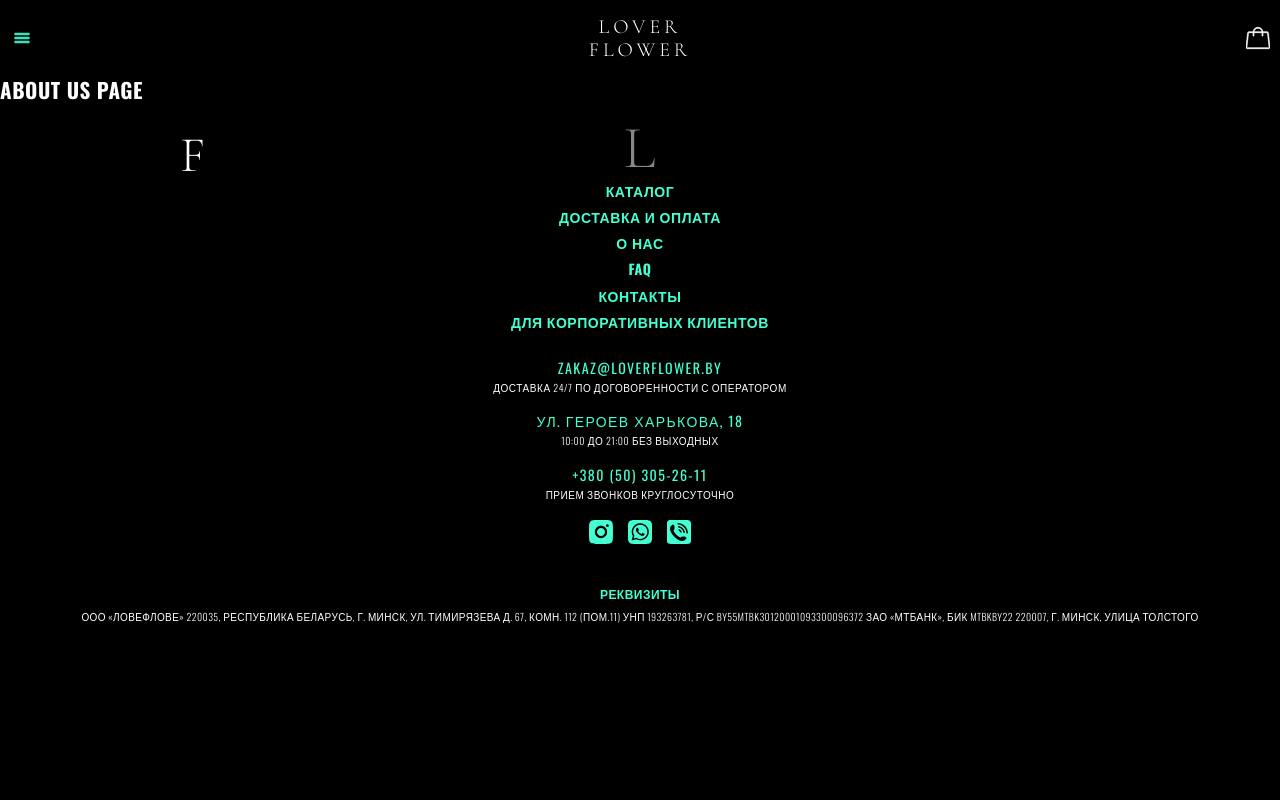
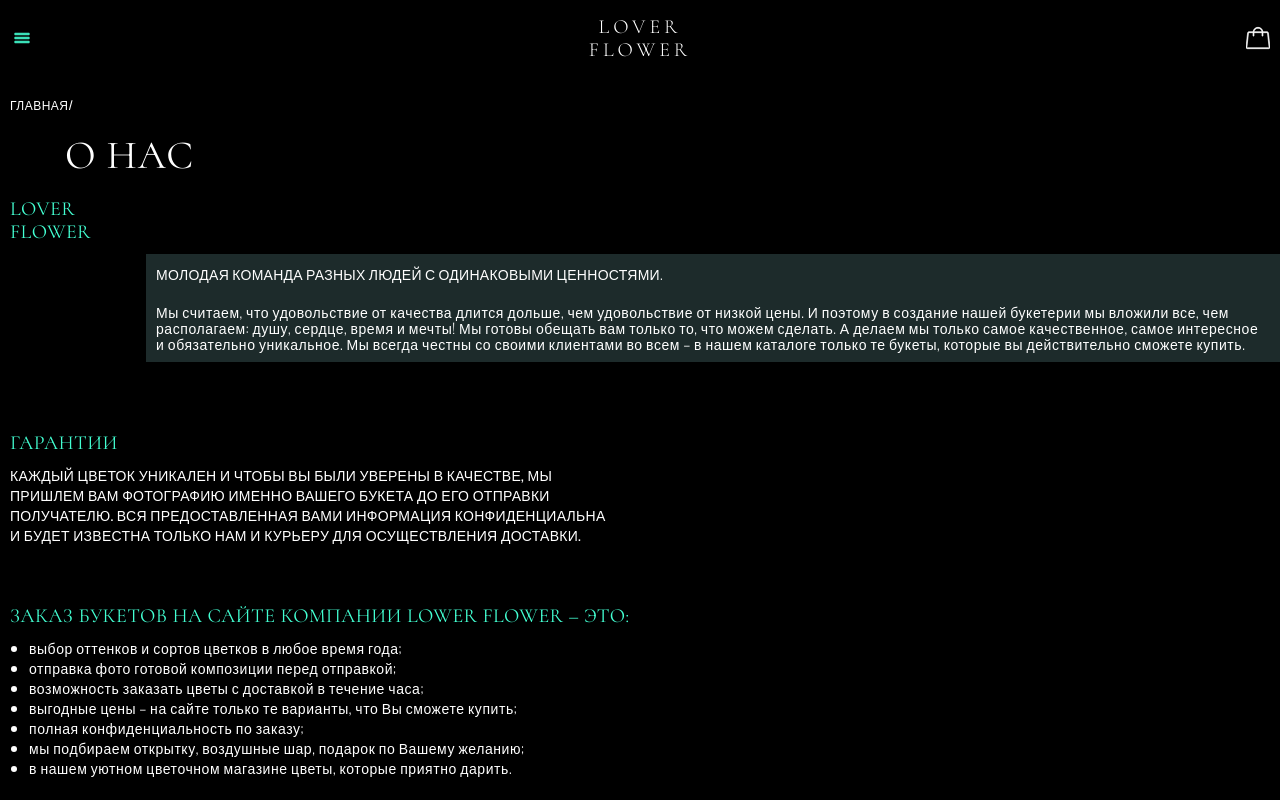
Before and after one commit to AlexRose2603/flowers-project, a React (Vite) app: page /about-us in a window 1280 px wide. Shown: the top 800 px of the page. Built offline with nearby package versions, Linux system fonts and the light colour scheme.

Commit message:
About us

```diff
--- a/src/components/SharedLayout/Burger/Burger.styled.jsx
+++ b/src/components/SharedLayout/Burger/Burger.styled.jsx
@@ -6,7 +6,7 @@
   height: 100vh;
   position: fixed;
   top: 0;
-  z-index: 2;
+  z-index: 20;
   overflow: hidden;
   background-color: #23323f;
   padding: 0 10px;
--- a/src/pages/AboutUs/AboutUs.jsx
+++ b/src/pages/AboutUs/AboutUs.jsx
@@ -1,9 +1,78 @@
 import Footer from "../../components/Footer/Footer";
+import { Container } from "../DeliveryPayment/Delivery.styled";
+import {
+  BoxName,
+  InfoBox,
+  InfoBox2,
+  InfoBox3,
+  Item,
+  LinkToMain,
+  List,
+  Paragraph,
+  Paragraph2,
+  Paragraph3,
+  Part1,
+  Part2,
+  SubTitle,
+  Title,
+} from "./AboutUs.styled";
 
 const AboutUs = () => {
   return (
     <>
-      <h2>About us page</h2>
+      <Container>
+        <LinkToMain to="/">главная/</LinkToMain>
+        <Title>о нас</Title>
+        <SubTitle>Lover flower</SubTitle>
+        <InfoBox>
+          <Part1>молодая команда разных людей с одинаковыми ценностями.</Part1>
+          <Part2>
+            Мы считаем, что удовольствие от качества длится дольше, чем
+            удовольствие от низкой цены. И поэтому в создание нашей букетерии мы
+            вложили все, чем располагаем: душу, сердце, время и мечты! Мы готовы
+            обещать вам только то, что можем сделать. А делаем мы только самое
+            качественное, самое интересное и обязательно уникальное. Мы всегда
+            честны со своими клиентами во всем – в нашем каталоге только те
+            букеты, которые вы действительно сможете купить.
+          </Part2>
+        </InfoBox>
+        <InfoBox2>
+          <BoxName>гарантии</BoxName>
+          <Paragraph>
+            Каждый цветок уникален и чтобы вы были уверены в качестве, мы
+            пришлем вам фотографию именно вашего букета до его отправки
+            получателю. Вся предоставленная Вами информация конфиденциальна и
+            будет известна только нам и курьеру для осуществления доставки.
+          </Paragraph>
+        </InfoBox2>
+        <InfoBox3>
+          <BoxName>Заказ букетов на сайте компании Lower Flower – это:</BoxName>
+          <List>
+            <Item>выбор оттенков и сортов цветков в любое время года;</Item>
+            <Item>отправка фото готовой композиции перед отправкой;</Item>
+            <Item>возможность заказать цветы с доставкой в течение часа;</Item>
+            <Item>
+              выгодные цены – на сайте только те варианты, что Вы сможете
+              купить;
+            </Item>
+            <Item>полная конфиденциальность по заказу;</Item>
+            <Item>
+              мы подбираем открытку, воздушные шар, подарок по Вашему желанию;
+            </Item>
+            <Item>
+              в нашем уютном цветочном магазине цветы, которые приятно дарить.
+            </Item>
+          </List>
+        </InfoBox3>
+        <Paragraph2>
+          Природная гармония цвета, неповторимость бутонов и Ваши чувства в
+          нежных лепестках не оставят никого равнодушным.
+        </Paragraph2>
+        <Paragraph3>
+          Вы выбираете и заказываете цветочный сюрприз, а мы вкладываем в него
+          душу!
+        </Paragraph3>
+      </Container>
       <Footer />
     </>
   );
--- /dev/null
+++ b/src/pages/AboutUs/AboutUs.styled.jsx
@@ -0,0 +1,107 @@
+import { NavLink } from "react-router-dom";
+import styled from "styled-components";
+
+export const LinkToMain = styled(NavLink)`
+  color: white;
+  font-size: 12px;
+  letter-spacing: 0.48px;
+  display: inline-block;
+  margin-top: 20px;
+  margin-bottom: 20px;
+  position: relative;
+  z-index: 5;
+`;
+
+export const Title = styled.h2`
+  font-size: 40px;
+  font-family: "Cormorant", serif;
+  font-weight: 400;
+  letter-spacing: 0.8px;
+  margin-bottom: 20px;
+  margin-left: 55px;
+`;
+
+export const InfoBox = styled.div`
+  padding: 10px;
+  background-color: #1d2b2b;
+  width: 90%;
+  margin: 0 -10px 70px auto;
+`;
+
+export const SubTitle = styled.h3`
+  color: #43ffd2;
+  font-size: 20px;
+  font-family: "Cormorant", serif;
+  font-weight: 400;
+  letter-spacing: 0.4px;
+  width: 81px;
+  margin-bottom: 10px;
+`;
+
+export const Part1 = styled.p`
+  font-weight: 300;
+  letter-spacing: 0.28px;
+  margin-bottom: 20px;
+  line-height: 20px;
+`;
+
+export const Part2 = styled.p`
+  font-weight: 300;
+  text-transform: none;
+`;
+
+export const InfoBox2 = styled.div`
+  margin-bottom: 60px;
+`;
+
+export const BoxName = styled.h4`
+  color: #43ffd2;
+  font-size: 20px;
+  font-family: "Cormorant", serif;
+  font-weight: 400;
+  letter-spacing: 0.4px;
+  margin-bottom: 10px;
+
+  @media screen and (min-width: 320px) and (max-width: 480px) {
+    width: 250px;
+  }
+`;
+
+export const Paragraph = styled.p`
+  letter-spacing: 0.28px;
+  line-height: 20px;
+  max-width: 600px;
+`;
+
+export const InfoBox3 = styled.div`
+  margin-bottom: 66px;
+`;
+
+export const List = styled.ul`
+  list-style: inside;
+  list-style-position: outside;
+  margin-left: 19px;
+`;
+export const Item = styled.li`
+  line-height: 20px;
+  font-weight: 300;
+  text-transform: none;
+`;
+
+export const Paragraph2 = styled.p`
+  font-size: 20px;
+  font-family: "Cormorant", serif;
+  font-weight: 400;
+  letter-spacing: 0.4px;
+  margin-bottom: 24px;
+`;
+
+export const Paragraph3 = styled.p`
+  font-weight: 300;
+  letter-spacing: 0.28px;
+  margin-bottom: 110px;
+
+  @media screen and (min-width: 320px) and (max-width: 480px) {
+    width: 182px;
+  }
+`;
--- a/src/pages/DeliveryPayment/Delivery.styled.jsx
+++ b/src/pages/DeliveryPayment/Delivery.styled.jsx
@@ -2,7 +2,57 @@
 
 export const Container = styled.div`
   padding: 0 10px;
-  background-image: url();
+`;
+export const Ellipse = styled.img`
+  position: absolute;
+  margin-left: -10px;
+`;
+
+export const Pion = styled.img`
+  /* position: absolute; */
+  height: 150px;
+  width: 130px;
+  margin-left: auto;
+  margin-right: -10px;
+  display: inline-flex;
+  justify-content: end;
+  align-items: flex-end;
+`;
+export const EllipseCard = styled.img`
+  position: absolute;
+  transform: rotate(-71.86deg);
+  transform-origin: 0 0;
+  background: #6b535f;
+  box-shadow: 10px 10px 20px;
+  border-radius: 9999px;
+  filter: blur(90px);
+  top: 230px;
+  left: 40px;
+  width: 275px;
+  height: 220px;
+`;
+
+export const Pion2 = styled.img`
+  width: 250px;
+  height: 200px;
+  transform: rotate(17.49deg);
+  transform-origin: 0 0;
+  display: inline-block;
+
+  margin-left: auto;
+`;
+export const EllipseCards2 = styled.img`
+  position: absolute;
+  transform: rotate(-71.86deg);
+  transform-origin: 0 0;
+  background: #6b535f;
+  /* box-shadow: 100px 100px 100px; */
+  border-radius: 9999px;
+  filter: blur(100px);
+  width: 395px;
+  height: 220px;
+  top: 800px;
+  left: -10%;
 `;
 
 export const Title = styled.h2`
@@ -11,6 +61,15 @@
   font-weight: 400;
   letter-spacing: 0.8px;
   margin-bottom: 53px;
+  position: relative;
+  z-index: 5;
+  span {
+    display: inline-flex;
+    margin-left: 50px;
+    @media screen and (min-width: 498px) {
+      margin-left: 12px;
+    }
+  }
 `;
 
 export const SubTitle = styled.h3`
@@ -41,6 +100,8 @@
   align-items: center;
   gap: 20px;
   margin-bottom: 60px;
+  position: relative;
+  z-index: 10;
 `;
 
 export const PaymentType = styled.li`
@@ -48,10 +109,12 @@
   width: 197px;
   height: 195px;
   border-radius: 20px;
-  background: rgba(85, 67, 67, 0.2);
+  background: rgba(0, 0, 0, 0.2);
   backdrop-filter: blur(20px);
   line-height: 26px;
   letter-spacing: 0.28px;
+  position: relative;
+  z-index: 10;
 `;
 export const Ball = styled.div`
   width: 15px;
@@ -96,7 +159,8 @@
 
 export const AddSection = styled.div`
   padding: 20px 10px 30px;
-  background-color: #35292f;
+  backdrop-filter: blur(20px);
+  background: rgba(0, 0, 0, 0.2);
   border-radius: 20px;
   margin-bottom: 160px;
   h3 {
--- a/src/pages/DeliveryPayment/DeliveryPayment.jsx
+++ b/src/pages/DeliveryPayment/DeliveryPayment.jsx
@@ -1,4 +1,3 @@
-import { NavLink } from "react-router-dom";
 import Footer from "../../components/Footer/Footer";
 import {
   AddSection,
@@ -6,6 +5,9 @@
   Ball,
   Container,
   DeliveryItem,
+  Ellipse,
+  EllipseCard,
+  EllipseCards2,
   InfoBox,
   InfoText,
   InlargedText,
@@ -14,6 +16,8 @@
   OptionItem,
   OptionList,
   PaymentType,
+  // Pion,
+  // Pion2,
   Section,
   SectionList,
   SectionWrapper,
@@ -22,13 +26,26 @@
   Title,
   TypeList,
 } from "./Delivery.styled";
+import ellipse1 from "../../assets/images/Delivery/Ellipse-hero.png";
+// import Pion1 from "../../assets/images/Delivery/pion-hero.png";
+import ellipseCards from "../../assets/images/Delivery/Ellipse-cards.png";
+import ellipseCards2 from "../../assets/images/Delivery/Ellipse-cards2.png";
+// import pion2 from "../../assets/images/Delivery/pion2.png";
 
+import { LinkToMain } from "../AboutUs/AboutUs.styled";
 const DeliveryPayment = () => {
   return (
     <>
       <Container>
-        <NavLink to="/">главная/</NavLink>
-        <Title>доставка и оплата</Title>
+        <Ellipse src={ellipse1} alt="" />
+
+        <LinkToMain to="/">главная/</LinkToMain>
+        {/* <Pion src={Pion1} alt="" /> */}
+        <Title>
+          доставка
+          <span>и оплата</span>
+        </Title>
+
         <InfoBox>
           <SubTitle>Дорогие клиенты!</SubTitle>
           <InfoText>
@@ -40,6 +57,8 @@
         </InfoBox>
         <ListName>Способы оплаты:</ListName>
         <TypeList>
+          <EllipseCard src={ellipseCards} alt="" />
+
           <PaymentType>
             <Ball></Ball>
             БАНКОВСКОЙ КАРТОЙ ПРИ ОФОРМЛЕНИИ ЗАКАЗА ЧЕРЕЗ САЙТ ИЛИ ПО ССЫЛКЕ
@@ -53,6 +72,9 @@
             <Ball></Ball>
             НАЛИЧНЫМИ ПРИ ДОСТАВКЕ КУРЬЕРОМ
           </PaymentType>
+
+          <EllipseCards2 src={ellipseCards2} alt="" />
+
           <PaymentType>
             <Ball></Ball>
             КРИПТОВАЛЮТОЙ
@@ -122,7 +144,7 @@
           <Additional>
             Если вы либо иной получатель не получили заказ, вам необходимо
             сообщить об этом менеджеру по телефону{" "}
-            <span>+380 50 305 26 11</span>.
+            <span>+380 50-305 26 11</span>.
           </Additional>
           <SectionWrapper>
             <h3>Возврат денег:</h3>
@@ -143,6 +165,7 @@
             </Additional>
           </SectionWrapper>
         </AddSection>
+        {/* <Pion2 src={pion2} alt="" /> */}
       </Container>
       <Footer />
     </>
```
